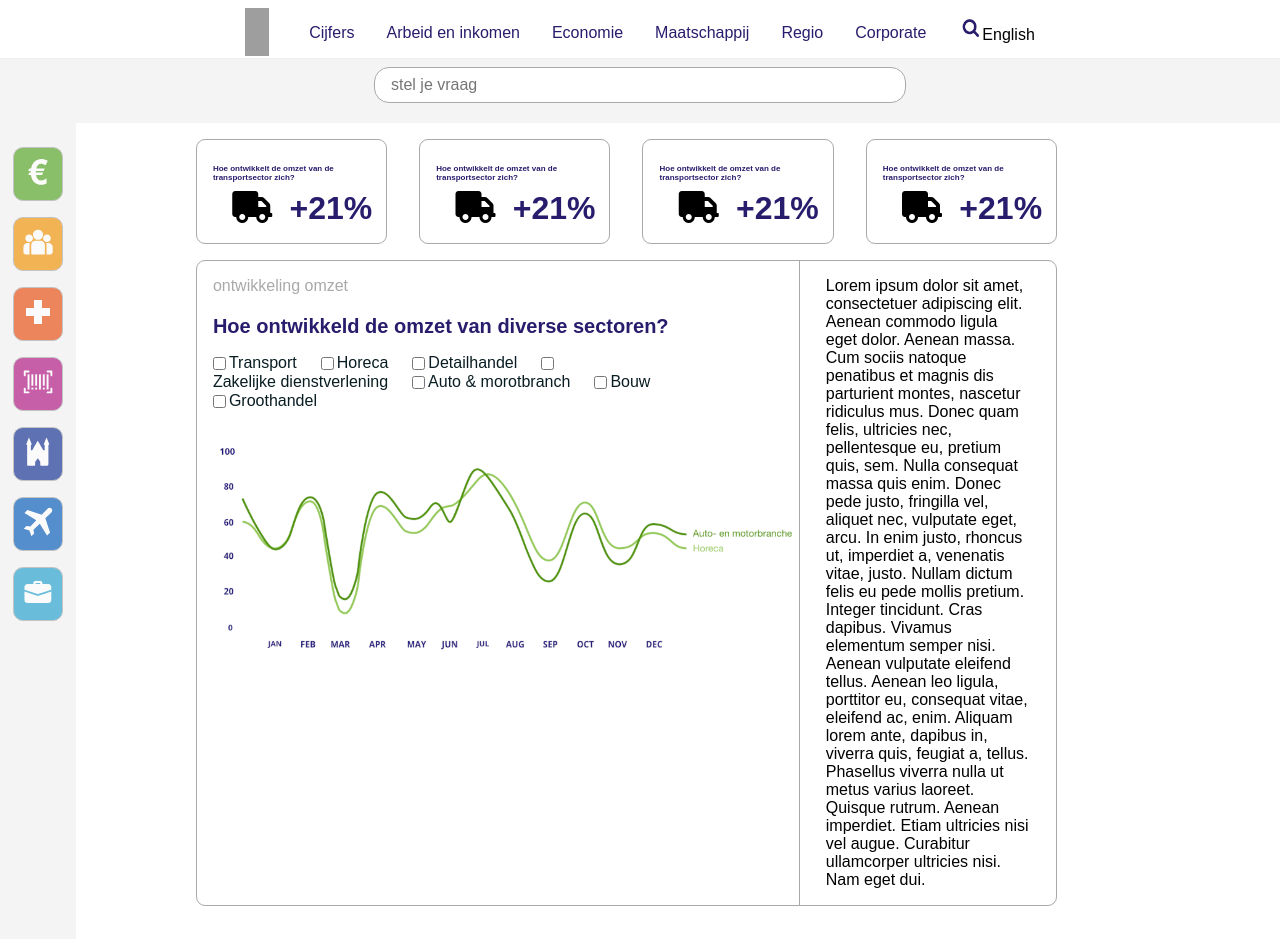
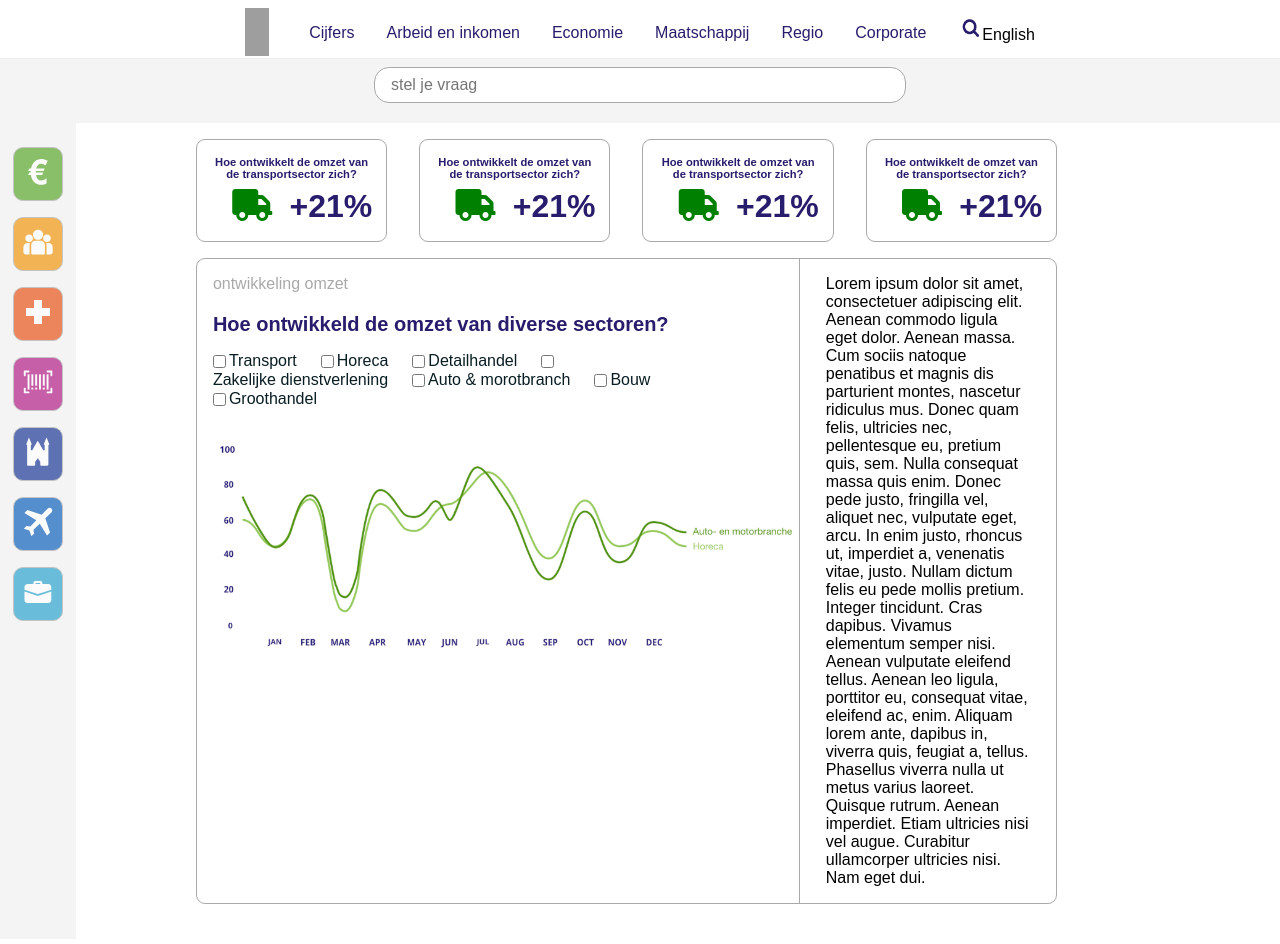
Before and after one commit to SharonV33/capturingCorona, a Vue app: page / in a window 1280 px wide. Shown: the top 944 px of the page. Built offline with nearby package versions, Linux system fonts and the light colour scheme; grey boxes are pictures that could not be loaded.

Commit message:
small styling fixes

```diff
--- a/src/components/SmallArticle.vue
+++ b/src/components/SmallArticle.vue
@@ -1,7 +1,7 @@
 <template>
     <section class="iconArticle">
         <h3 class="iconTitle">Hoe ontwikkelt de omzet van de transportsector zich?</h3>
-        <i class="fas fa-truck"></i>
+        <i class="fas fa-truck" id="positive"></i>
         <h3 id="percentage">+21%</h3>
 
     </section>
@@ -24,10 +24,12 @@
     }
 
     .iconArticle .iconTitle {
+        text-align: center;
         grid-column-start: 1;
         grid-column-end: 3;
-        font-size: 0.5rem;
+        font-size: 0.7rem;
         margin-bottom: 0.5rem;
+        margin-top: 0;
     }
 
     .iconArticle i {
```
